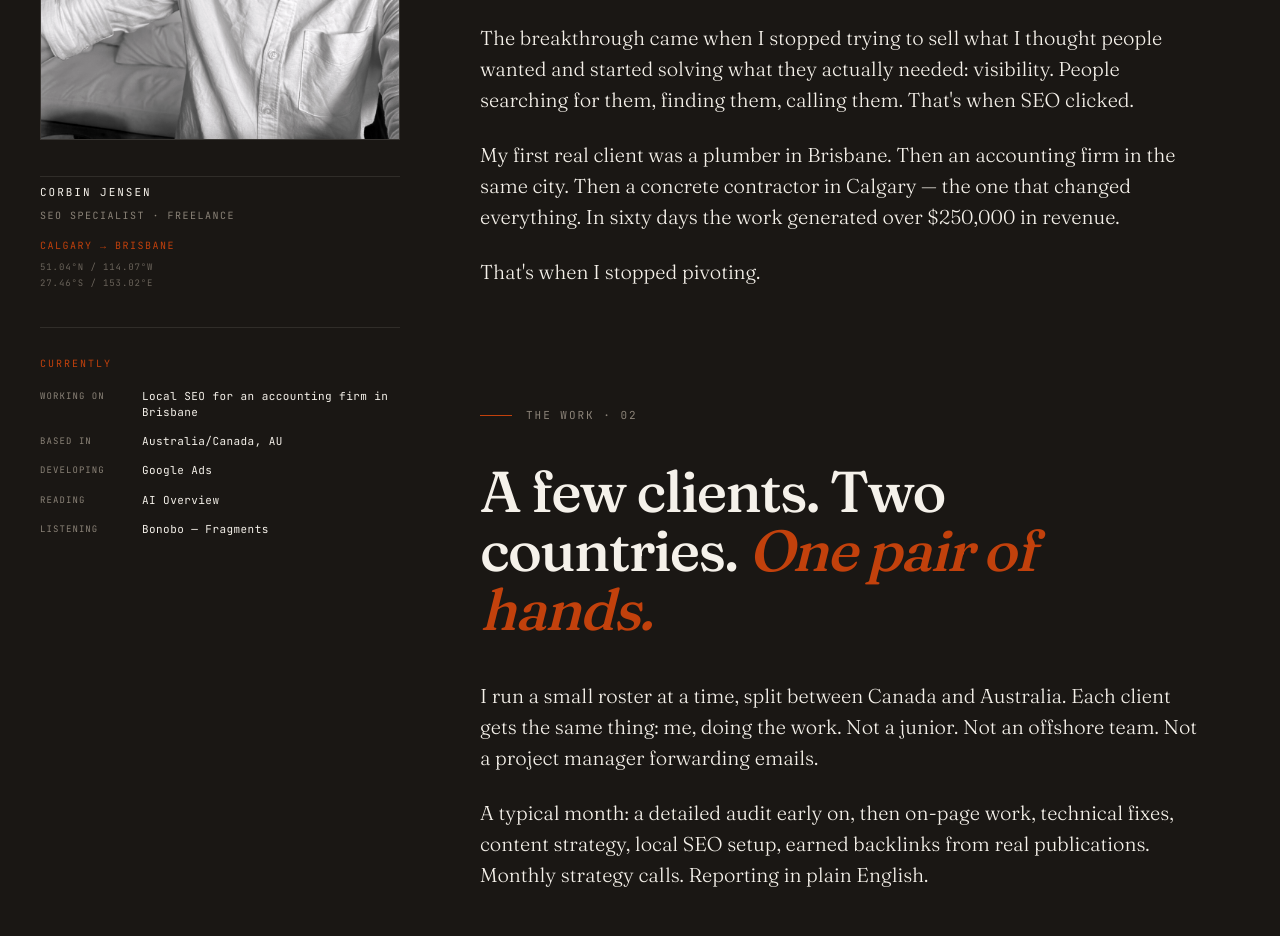
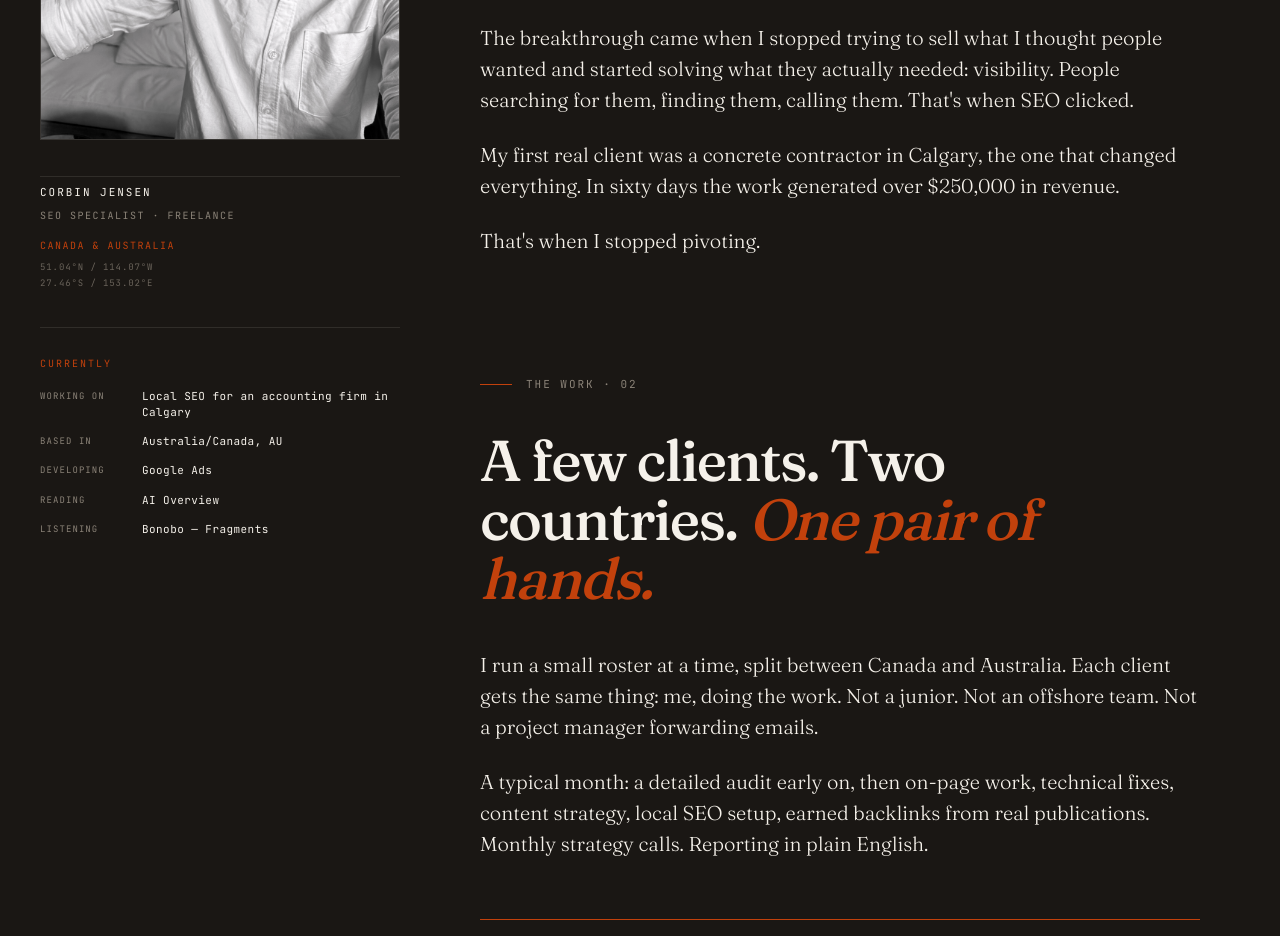
Before and after one commit to ScaleCRMCO/scaleseo, a Next.js app: page /about in a window 1280 px wide. Shown: the part 1260-2196 px from the top of the page. Built offline with nearby package versions, Linux system fonts and the light colour scheme.

Commit message:
Update AboutLayout.tsx

```diff
--- a/src/app/about/sections/AboutLayout.tsx
+++ b/src/app/about/sections/AboutLayout.tsx
@@ -25,7 +25,7 @@ export default function AboutLayout() {
             <div className={styles.meta}>
               <div className={styles.metaName}>Corbin Jensen</div>
               <div className={styles.metaRole}>SEO Specialist · Freelance</div>
-              <div className={styles.metaRoute}>Calgary → Brisbane</div>
+              <div className={styles.metaRoute}>Canada & Australia</div>
               <div className={styles.metaCoords}>
                 51.04°N / 114.07°W
                 <br />
@@ -39,7 +39,7 @@ export default function AboutLayout() {
               <ul className={styles.currentlyList}>
                 <li>
                   <span className={styles.cKey}>Working on</span>
-                  <span className={styles.cVal}>Local SEO for an accounting firm in Brisbane</span>
+                  <span className={styles.cVal}>Local SEO for an accounting firm in Calgary</span>
                 </li>
                 <li>
                   <span className={styles.cKey}>Based in</span>
@@ -80,7 +80,7 @@ export default function AboutLayout() {
                 The breakthrough came when I stopped trying to sell what I thought people wanted and started solving what they actually needed: visibility. People searching for them, finding them, calling them. That&apos;s when SEO clicked.
               </p>
               <p>
-                My first real client was a plumber in Brisbane. Then an accounting firm in the same city. Then a concrete contractor in Calgary — the one that changed everything. In sixty days the work generated over $250,000 in revenue.
+                My first real client was a concrete contractor in Calgary, the one that changed everything. In sixty days the work generated over $250,000 in revenue.
               </p>
               <p>That&apos;s when I stopped pivoting.</p>
             </div>
```
